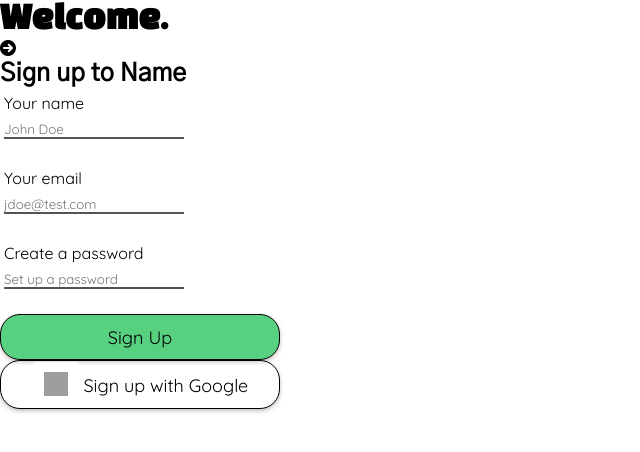
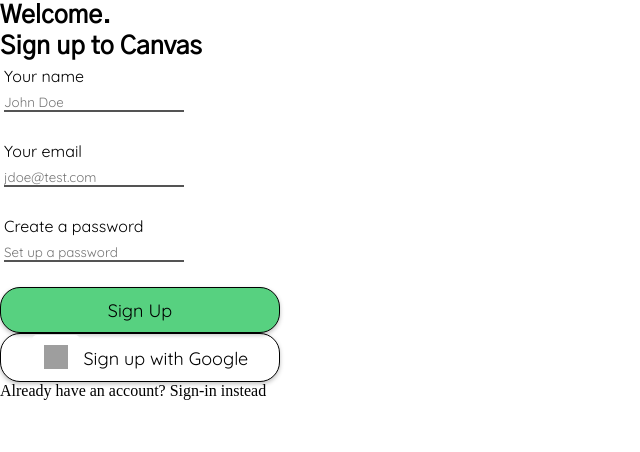
Before and after one commit to h4m24-a/sign-up-form, a plain HTML site: page index.html in a window 1280 px wide. Shown: the whole page, without its empty margins (0-640 px from the left). Drawn offline with Linux system fonts and the light colour scheme; grey boxes are pictures that could not be loaded.

Commit message:
added signed button text and refactored code

```diff
--- a/index.html
+++ b/index.html
@@ -12,17 +12,14 @@
 
     <div class="container">
         <div class="form-wrapper">
-          <div class="banner">
-            <h1>Welcome.</h1>
           <div class="img-bg">
-            <div class="icon">
-                <i class="fas fa-arrow-circle-right"></i>
+
+          </div>
+          <form class="signup-form">
+            <div class="banner">
+              <h1 id="welcome">Welcome.</h1>
             </div>
-          </div>
-          </div>
-
-          <form class="signup-form">
-            <h1>Sign up to Name</h1>
+            <h1>Sign up to Canvas</h1>
             <div class="input-group">
                 <p>Your name</p>
               <input type="text" placeholder="John Doe" />
@@ -48,10 +45,14 @@
                       </span>
                     </div>
                   </div>
+            <div class="signedin">
+              <p>Already have an account? <span>Sign-in instead</span></p>
+            </div>
 
             </div>
           </form>
         </div>
+      </div>
 
 </body>
 </html>
```
